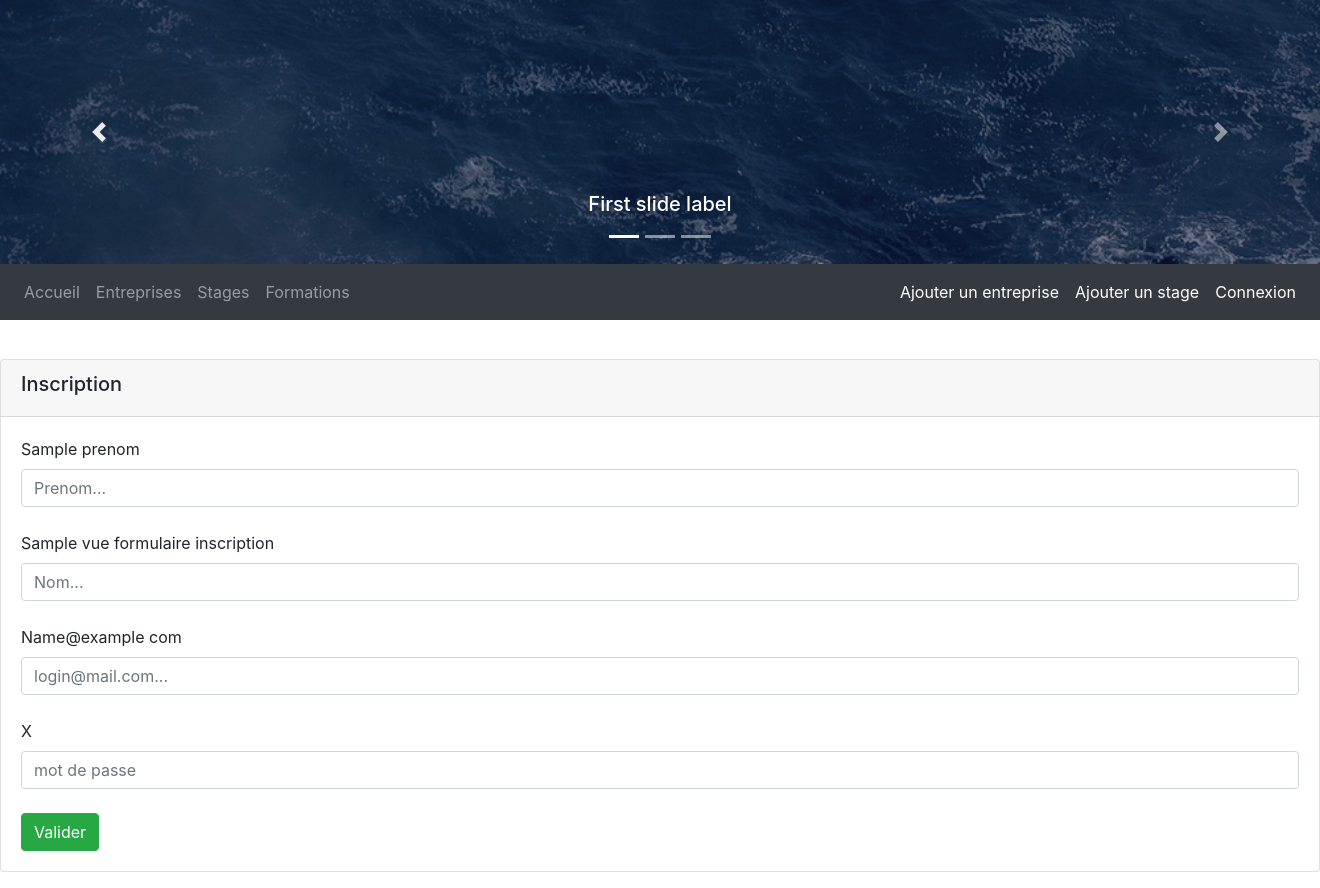
After one commit to NathanM64/ProStage, a Symfony app: template templates/security/inscription.html.twig in a window 1320 px wide; the page is wider, and only the part inside the window is pictured. The commit adds this page. Run offline with Twig, Linux system fonts and the light colour scheme; the template is opened without the code that fills it: most values are stand-ins (such as "Sample title", 1, 10 or a date in 2020); form fields are guessed from the names that the template uses; some libraries are stand-ins or nearby versions.

Commit message:
Ajout du formulaire d'inscription + enregistrement en BD de nouveaux utilisateurs

```diff
--- a/config/routes.yaml
+++ b/config/routes.yaml
@@ -39,3 +39,7 @@ modifierUneEntreprise:
 ajouterUnStage:
     path: /user&admin/ajouterUnStage
     controller: App\Controller\OpenclassdutController::ajouterUnStage
+
+inscription:
+    path: /inscription
+    controller: App\Controller\SecurityController::inscription
--- a/templates/base.html.twig
+++ b/templates/base.html.twig
@@ -9,6 +9,9 @@
         {% block stylesheets %}{% endblock %}
     </head>
     <body>
+
+
+<!-- BLOC DU SlIDER -->
 {% block slider %}
     <div class="slider">
         <div class="row">
@@ -39,6 +42,10 @@
             </div>
         </div>
 {% endblock %}
+
+
+
+
 <!-- BLOC DU MENU -->
 {% block menu %}
 <div class="row">
@@ -76,19 +83,31 @@
                 Ajouter un stage
                 <span class="sr-only">(current)</span></a>
             </li>
-
-            <li class="nav-item active">
-            <a class="nav-link" href="#">
-                <i class="icon-user"></i>
-                Déconnexion
-                <span class="sr-only">(current)</span></a>
+            {% if is_granted('ROLE_USER') %}
+                <li class="nav-item active">
+                <a class="nav-link" href="{{path('app_logout')}}">
+                    {{ app.user.prenom }}
+                    <i class="icon-user"></i>
+                    | Déconnexion
+                    <span class="sr-only">(current)</span></a>
             </li>
+            {% else %}
+                <li class="nav-item active">
+                <a class="nav-link" href="{{path('app_login')}}">
+                    <i class="icon-user"></i>
+                    Connexion
+                    <span class="sr-only">(current)</span></a>
+            {% endif %}
         </ul>
         </div>
     </nav>
     </div>
 </div>
 {% endblock %}
+
+
+
+
 
 <div class="container-fluid">
 	<div class="row">
--- /dev/null
+++ b/templates/security/inscription.html.twig
@@ -0,0 +1,39 @@
+{% extends 'base.html.twig' %}
+
+
+{% block titrePage %}
+Inscription
+{% endblock %}
+{% block contenuPage %}
+    {{ form_start (vueFormulaireInscription, {'attr':{'novalidate':'novalidate'}}) }}
+        <div>
+                {{ form_label (vueFormulaireInscription.prenom) }}
+                <br>
+                {{ form_widget (vueFormulaireInscription.prenom, {'attr':{'placeholder':"Prenom..."}}) }}
+        </div>
+            <br>
+        <div>
+                {{ form_label (vueFormulaireInscription.nom) }}
+                <br>
+                {{ form_widget (vueFormulaireInscription.nom, {'attr':{'placeholder':"Nom..."}}) }}
+        </div>
+            <br>
+        <div>
+                {{ form_label (vueFormulaireInscription.email) }}
+                <br>
+                {{ form_widget (vueFormulaireInscription.email, {'attr':{'placeholder':"login@mail.com..."}}) }}
+        </div>
+            <br>
+        <div>
+                {{ form_label (vueFormulaireInscription.password) }}
+                <br>
+                {{ form_widget (vueFormulaireInscription.password, {'attr':{'placeholder':"mot de passe"}}) }}
+
+        </div>
+            <br>
+        <div>
+            <button type="submit" class="btn btn-success">Valider</button>
+        </div>
+    {{ form_end (vueFormulaireInscription) }}
+
+{% endblock %}
```
Also changed, not shown: src/Controller/SecurityController.php (+32 -1 lines), src/Form/UserType.php (added, +30 -0 lines), templates/security/login.html.twig (+4 -10 lines), 1 other file.
